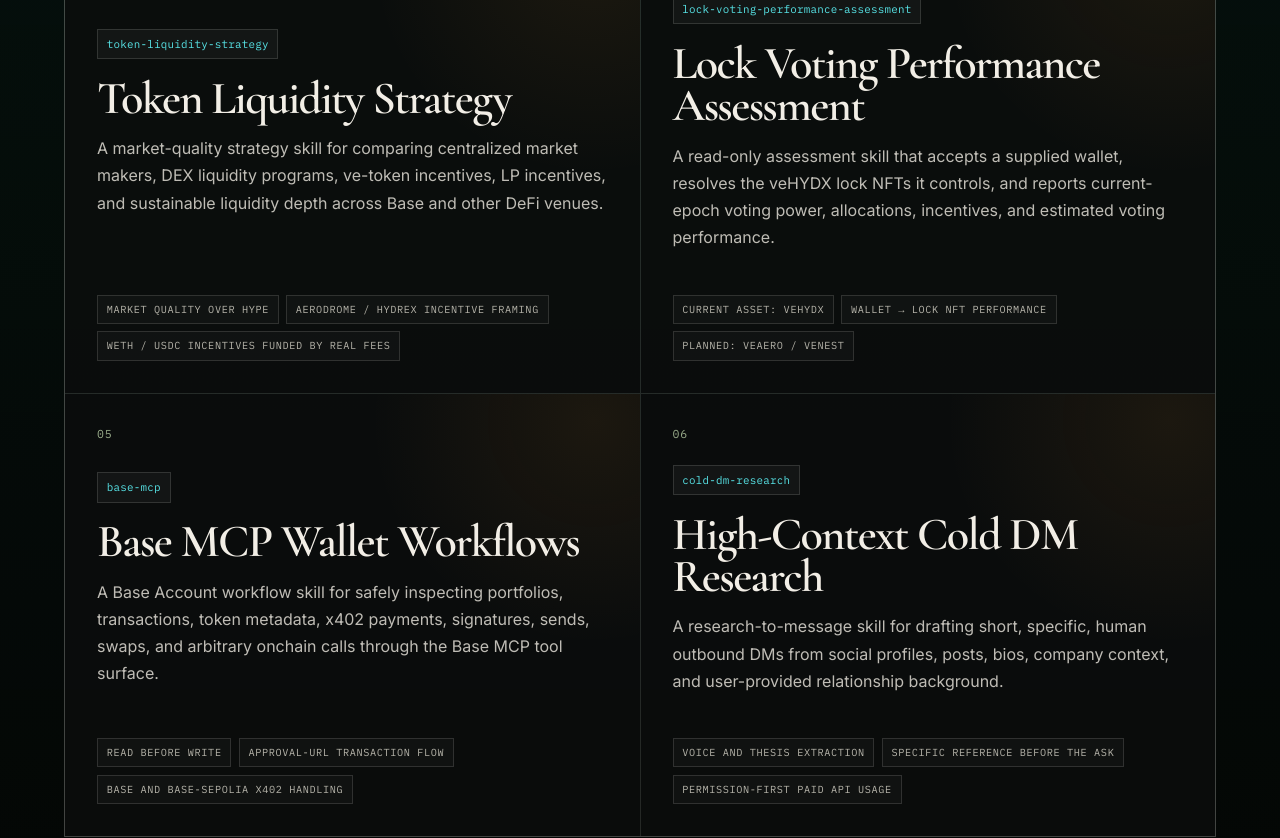
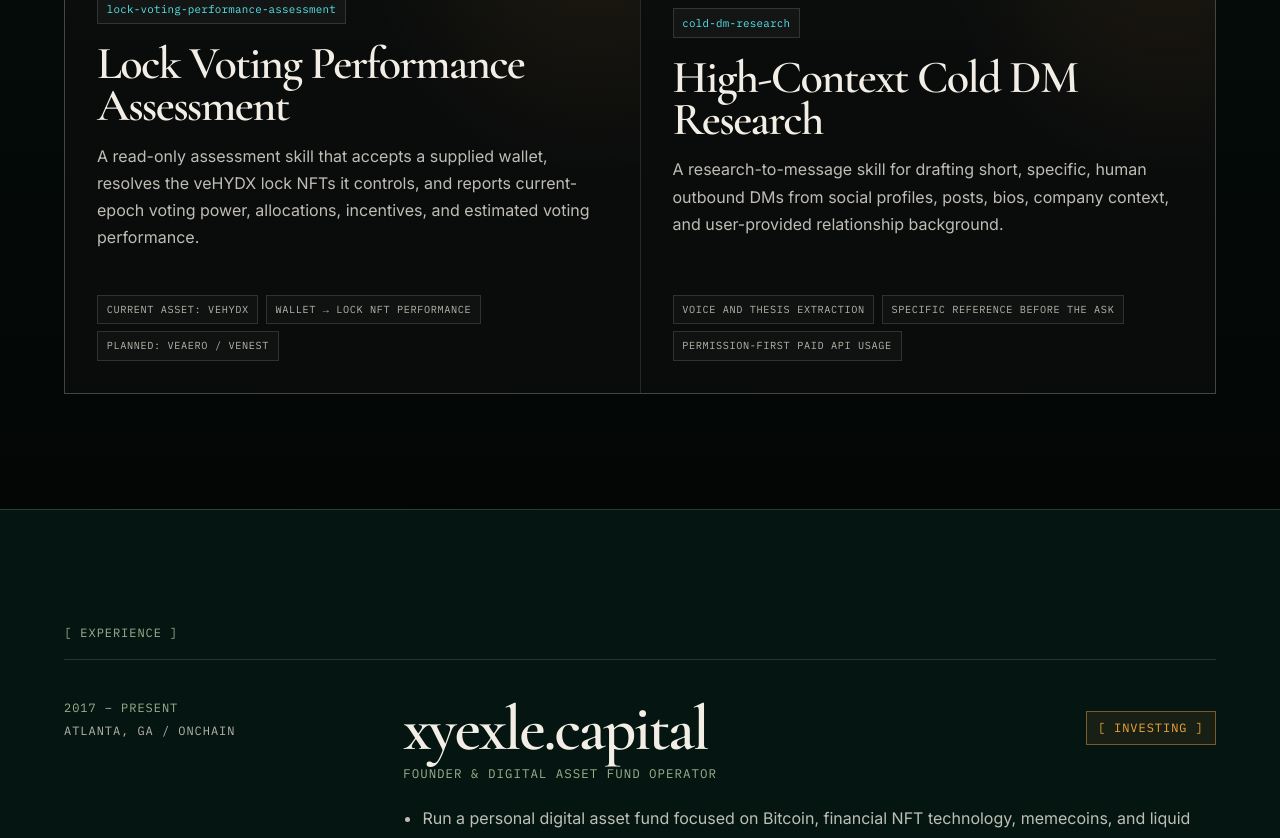
Before and after one commit to Syrexle/tariq-website, a React (Vite) app: page / in a window 1280 px wide. Shown: the part 6280-7118 px from the top of the page. Built offline with nearby package versions, Linux system fonts and the light colour scheme.

Commit message:
Trim AI skills section

```diff
--- a/src/main.tsx
+++ b/src/main.tsx
@@ -194,22 +194,10 @@
     examples: ['Tx-hash-first investigation', 'Wallet vs contract balance separation', 'Plain-English path diagrams for users'],
   },
   {
-    name: 'Token Liquidity Strategy',
-    file: 'token-liquidity-strategy',
-    summary: 'A market-quality strategy skill for comparing centralized market makers, DEX liquidity programs, ve-token incentives, LP incentives, and sustainable liquidity depth across Base and other DeFi venues.',
-    examples: ['Market quality over hype', 'Aerodrome / Hydrex incentive framing', 'WETH / USDC incentives funded by real fees'],
-  },
-  {
     name: 'Lock Voting Performance Assessment',
     file: 'lock-voting-performance-assessment',
     summary: 'A read-only assessment skill that accepts a supplied wallet, resolves the veHYDX lock NFTs it controls, and reports current-epoch voting power, allocations, incentives, and estimated voting performance.',
     examples: ['CURRENT ASSET: veHYDX', 'Wallet → lock NFT performance', 'PLANNED: veAERO / veNEST'],
-  },
-  {
-    name: 'Base MCP Wallet Workflows',
-    file: 'base-mcp',
-    summary: 'A Base Account workflow skill for safely inspecting portfolios, transactions, token metadata, x402 payments, signatures, sends, swaps, and arbitrary onchain calls through the Base MCP tool surface.',
-    examples: ['Read before write', 'Approval-url transaction flow', 'Base and Base-Sepolia x402 handling'],
   },
   {
     name: 'High-Context Cold DM Research',
```
